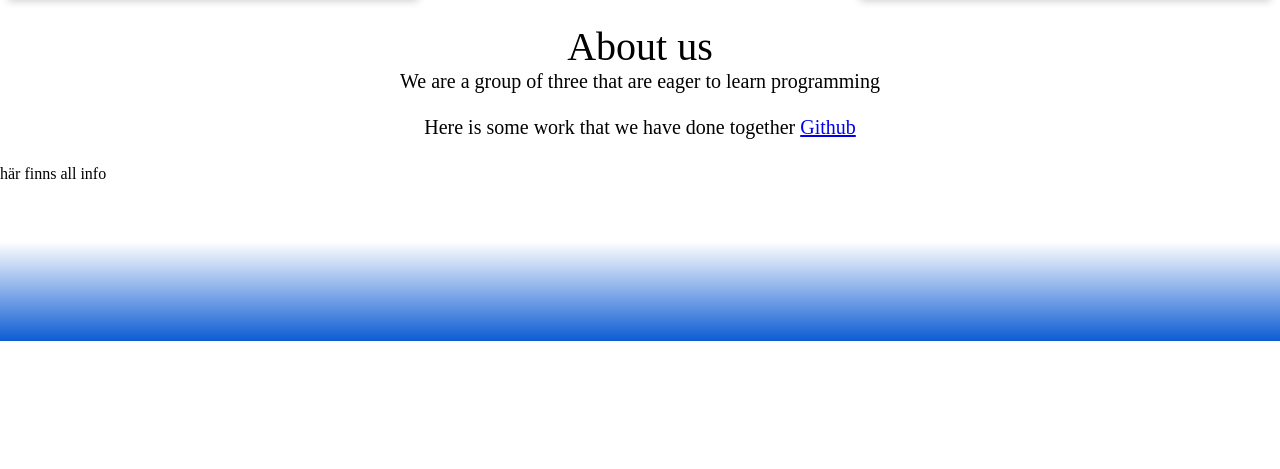
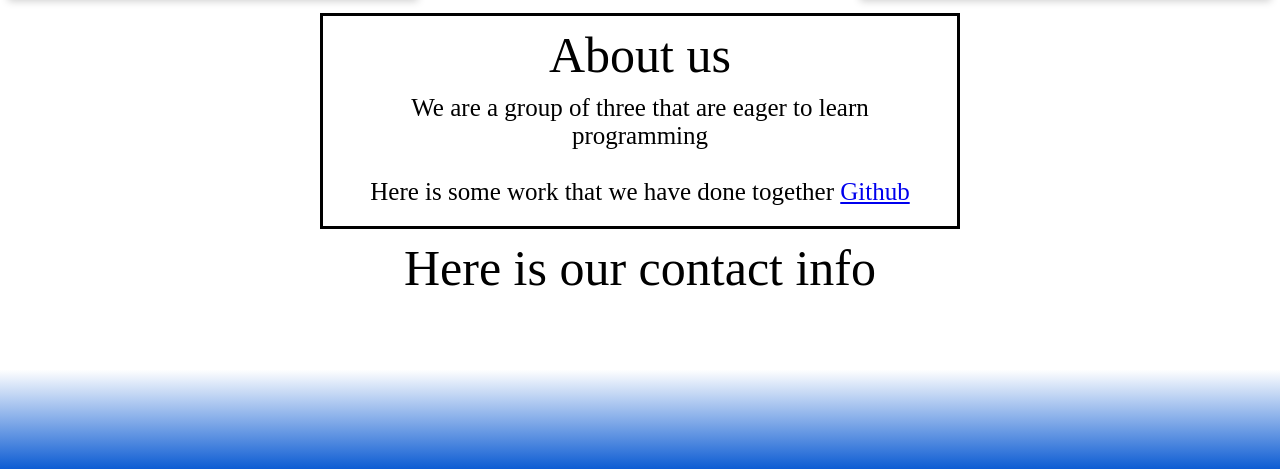
Before and after one commit to Vigoliet/Team-ICE, a website: page public/index.html in a window 1280 px wide. Shown: the part 998-1467 px from the top of the page. Before the commit the page ends 1339 px from the top, so only its background shows below. Drawn offline with Linux system fonts and the light colour scheme.

Commit message:
added a about us and contact info

```diff
--- a/public/css/index.css
+++ b/public/css/index.css
@@ -36,7 +36,7 @@ ul {
 
   li {
     float: left;
-    font-size: 20px;
+    font-size: 30px;
 
   }
 
@@ -120,11 +120,29 @@ html {
     margin-left: auto;
     margin-right: auto;
     text-align: center;
-    font-size: 40px;
+    width: 50%;
+    font-size: 50px;
+    border-style: solid;
 
 }
 
 .AboutInfo {
+    margin-left: auto;
+    margin-right: auto;
+    text-align: center;
+    font-size: 25px;
+    padding: 10px
+
+}
+
+#Contact{
+    padding:10px;
+    margin-left: auto;
+    margin-right: auto;
+    text-align: center;
+    font-size: 50px;
+}
+.contactinfo{
     margin-left: auto;
     margin-right: auto;
     text-align: center;
--- a/public/index.html
+++ b/public/index.html
@@ -72,12 +72,12 @@
     </div>
 
     <div id="about">About us
-    <div class="AboutInfo">We are a group of three that are eager to learn programming <br> <br>Here is some work that we have done together <a href="https://github.com/Vigoliet/Team-Ice.git">Github</a> </div>
-
+    <div class="AboutInfo">We are a group of three that are eager to learn programming <br>
+    <br>Here is some work that we have done together <a href="https://github.com/Vigoliet/Team-Ice.git">Github</a> </div>
     </div>
 
-    <div id="Contact">
-        <p>här finns all info</p>
+    <div id="Contact">Here is our contact info
+        <p class= "contactinfo"></p>
     </div>
 
     <footer>
```
Also changed, not shown: 1 other file.
